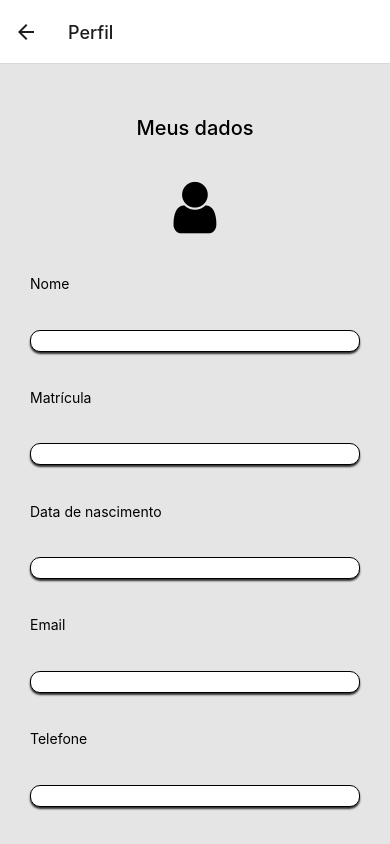
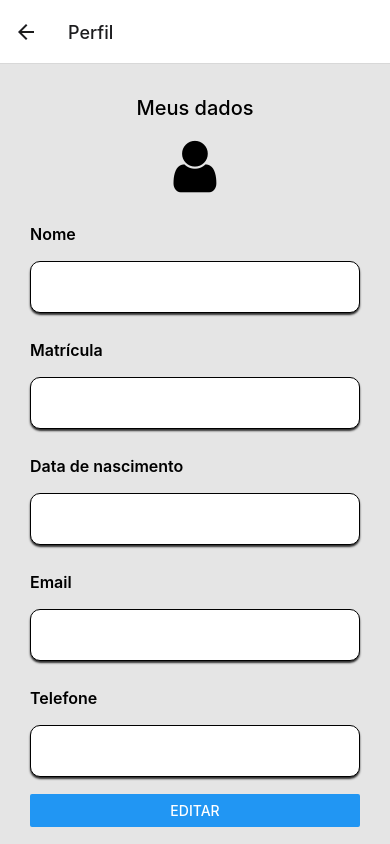
Before and after one commit to hevlyo/emprestimo-musical-app, a React Native app in the folder app/: screen /Perfil in a window 390 px wide. Built offline with nearby package versions, Linux system fonts and the light colour scheme.

Commit message:
adicionando edição de perfil

```diff
--- a/app/src/telas/Perfil.js
+++ b/app/src/telas/Perfil.js
@@ -1,57 +1,110 @@
 import { StatusBar } from 'expo-status-bar';
-import { StyleSheet, Text, View } from 'react-native';
+import { StyleSheet, Text, View, TextInput, Button } from 'react-native';
 import { auth } from '../firebaseConnection';
-import { database, ref, set, push, onValue } from '../firebaseConnection';
+import { database, ref, set, onValue } from '../firebaseConnection';
 import { useEffect, useState } from 'react';
 import Icon from 'react-native-vector-icons/FontAwesome';
 
-
-
 export default function Perfil() {
-  const [usuario, setUsuario] = useState({});
+  const [usuario, setUsuario] = useState({
+    nome: '',
+    matricula: '',
+    dataNascimento: '',
+    email: '',
+    telefone: '',
+  });
+  const [isEditing, setIsEditing] = useState(false);
   const user = auth.currentUser;
 
   useEffect(() => {
     if (user && user.uid) {
-        const usernameRef = ref(database, 'usuarios/' + user.uid);
-        onValue(usernameRef, (snapshot) => {
-          const data = snapshot.val();
-          setUsuario(data);
-          return;
+      const usernameRef = ref(database, 'usuarios/' + user.uid);
+      onValue(usernameRef, (snapshot) => {
+        const data = snapshot.val();
+        setUsuario(data || {});
+      });
+    }
+  }, []);
+
+  function handleSave() {
+    if (user && user.uid) {
+      const userRef = ref(database, 'usuarios/' + user.uid);
+      set(userRef, usuario)
+        .then(() => {
+          setIsEditing(false);
+          alert('Dados salvos com sucesso!');
         })
+        .catch((error) => {
+          alert('Erro ao salvar os dados: ' + error.message);
+        });
     }
-  }, [])
+  }
 
   return (
-
     <View style={styles.container}>
       <Text style={styles.titulo}>Meus dados</Text>
-      <Icon style={{textAlign: 'center'}} name="user" size={60} color="black" />
+      <Icon style={{ textAlign: 'center' }} name="user" size={60} color="black" />
 
       <Text style={styles.tituloInfor}>Nome</Text>
       <View style={styles.divInfor}>
-        <Text style={styles.textInfor}>{usuario.nome}</Text>
+        <TextInput
+          style={styles.textInput}
+          value={usuario.nome}
+          editable={isEditing}
+          onChangeText={(text) => setUsuario({ ...usuario, nome: text })}
+        />
       </View>
 
       <Text style={styles.tituloInfor}>Matrícula</Text>
       <View style={styles.divInfor}>
-        <Text style={styles.textInfor}>{usuario.matricula}</Text>
+        <TextInput
+          style={styles.textInput}
+          value={usuario.matricula}
+          editable={isEditing}
+          onChangeText={(text) => setUsuario({ ...usuario, matricula: text })}
+        />
       </View>
 
       <Text style={styles.tituloInfor}>Data de nascimento</Text>
       <View style={styles.divInfor}>
-        <Text style={styles.textInfor}>{usuario.dataNascimento}</Text>
+        <TextInput
+          style={styles.textInput}
+          value={usuario.dataNascimento}
+          editable={isEditing}
+          onChangeText={(text) => setUsuario({ ...usuario, dataNascimento: text })}
+        />
       </View>
 
       <Text style={styles.tituloInfor}>Email</Text>
       <View style={styles.divInfor}>
-        <Text style={styles.textInfor}>{usuario.email}</Text>
+        <TextInput
+          style={styles.textInput}
+          value={usuario.email}
+          editable={isEditing}
+          onChangeText={(text) => setUsuario({ ...usuario, email: text })}
+        />
       </View>
 
-      <Text style={styles.ituloInfor}>Telefone</Text>
+      <Text style={styles.tituloInfor}>Telefone</Text>
       <View style={styles.divInfor}>
-        <Text style={styles.textInfor}>{usuario.telefone}</Text>
+        <TextInput
+          style={styles.textInput}
+          value={usuario.telefone}
+          editable={isEditing}
+          onChangeText={(text) => setUsuario({ ...usuario, telefone: text })}
+        />
       </View>
+
+      <Button
+        title={isEditing ? 'Salvar' : 'Editar'}
+        onPress={() => {
+          if (isEditing) {
+            handleSave();
+          } else {
+            setIsEditing(true);
+          }
+        }}
+      />
 
       <StatusBar style="auto" />
     </View>
@@ -86,5 +139,16 @@
     shadowOpacity: 0.8,
     shadowRadius: 2,
     elevation: 7,
-  }
+  },
+
+  tituloInfor: {
+    marginTop: 10,
+    fontSize: 16,
+    fontWeight: '600',
+  },
+
+  textInput: {
+    fontSize: 16,
+    paddingVertical: 5,
+  },
 });
```
